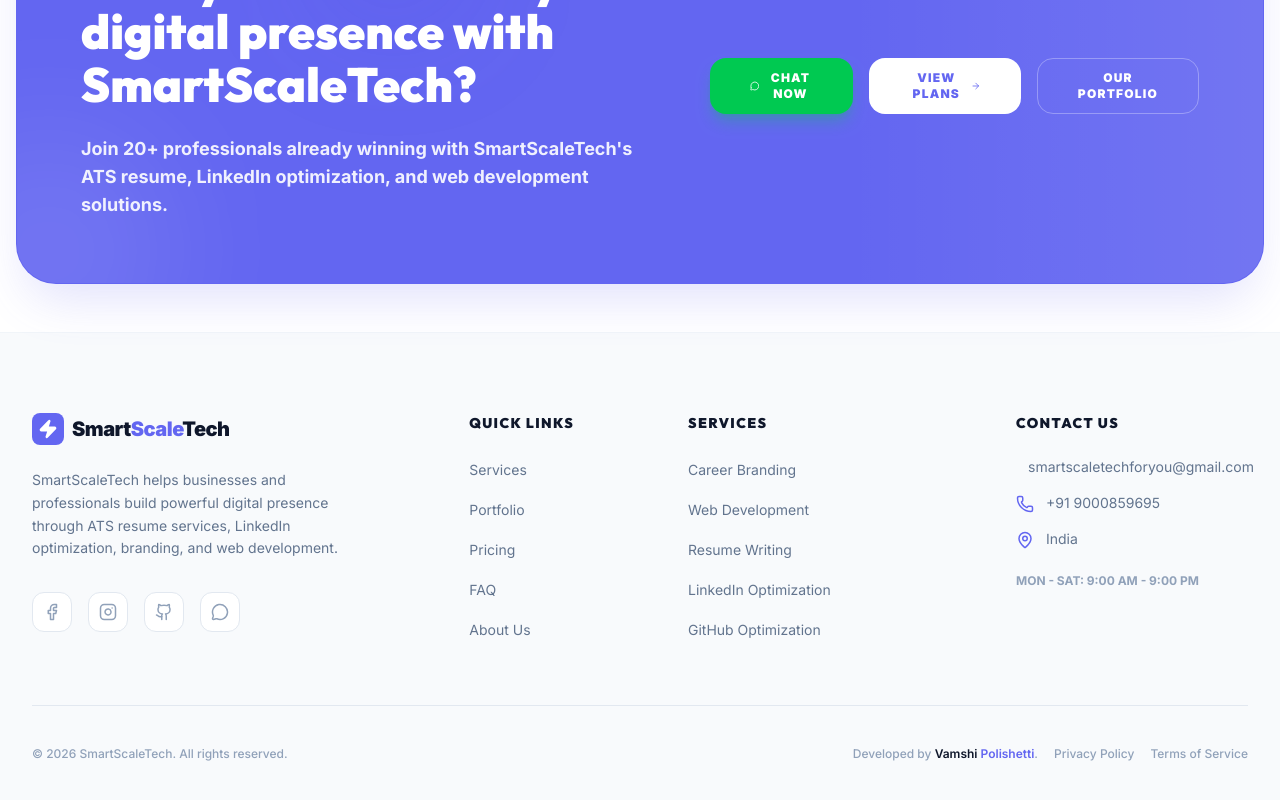
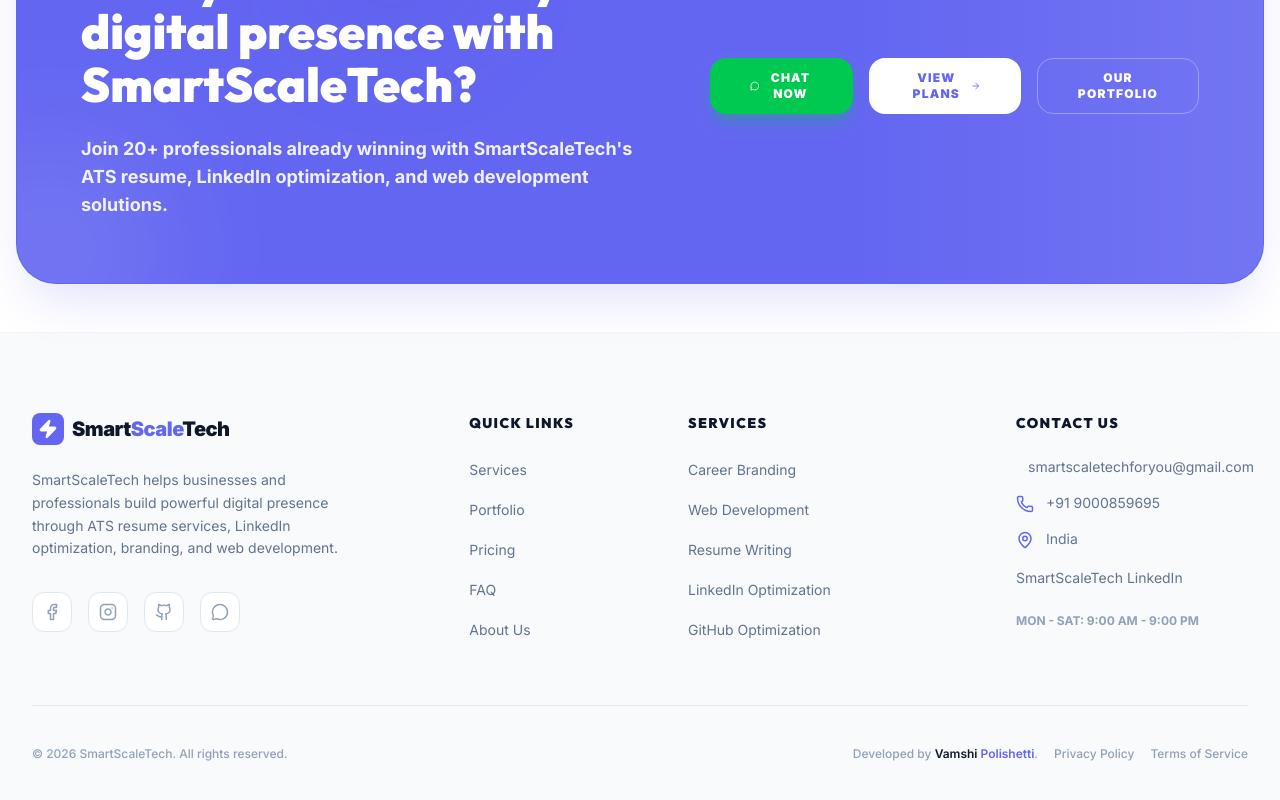
Before and after one commit to polishettivamshi/smartscaletech, a React (Vite) app: page / in a window 1280 px wide. Shown: the part 8092-8892 px from the top of the page. Built offline with nearby package versions, Linux system fonts and the light colour scheme.

Commit message:
footer updated

```diff
--- a/src/components/layout/Footer.tsx
+++ b/src/components/layout/Footer.tsx
@@ -73,6 +73,11 @@
                   <MapPin size={18} className="text-primary mt-0.5" />
                   <span className="text-slate-500 text-sm">India</span>
                </li>
+               <li>
+                 <a href="https://www.linkedin.com/company/smartscaletech" target="_blank" rel="noopener noreferrer" className="text-slate-500 text-sm hover:text-primary transition-colors">
+                   SmartScaleTech LinkedIn
+                 </a>
+               </li>
                <li className="text-xs font-bold text-slate-400 pt-2 uppercase">Mon - Sat: 9:00 AM - 9:00 PM</li>
              </ul>
           </div>
```
